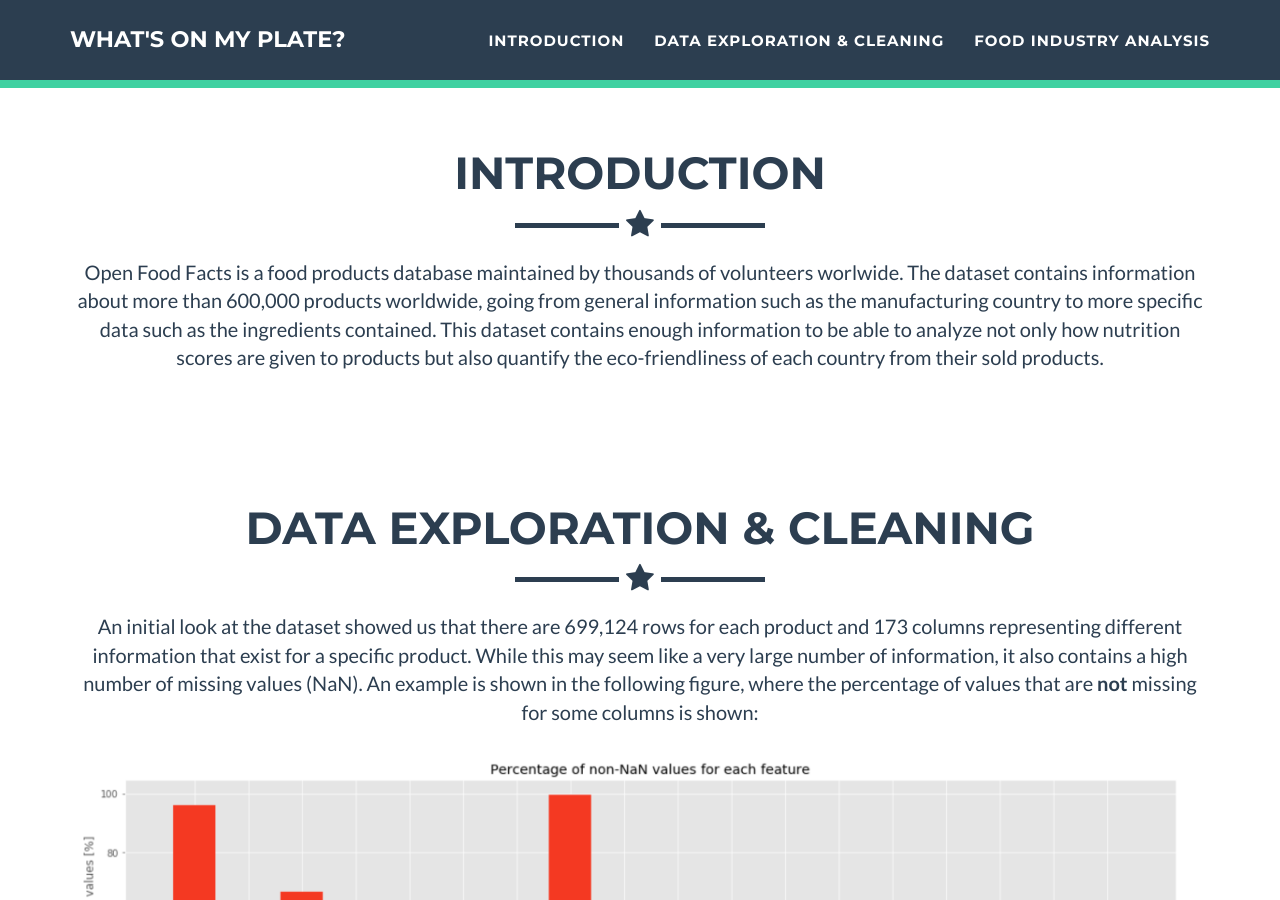
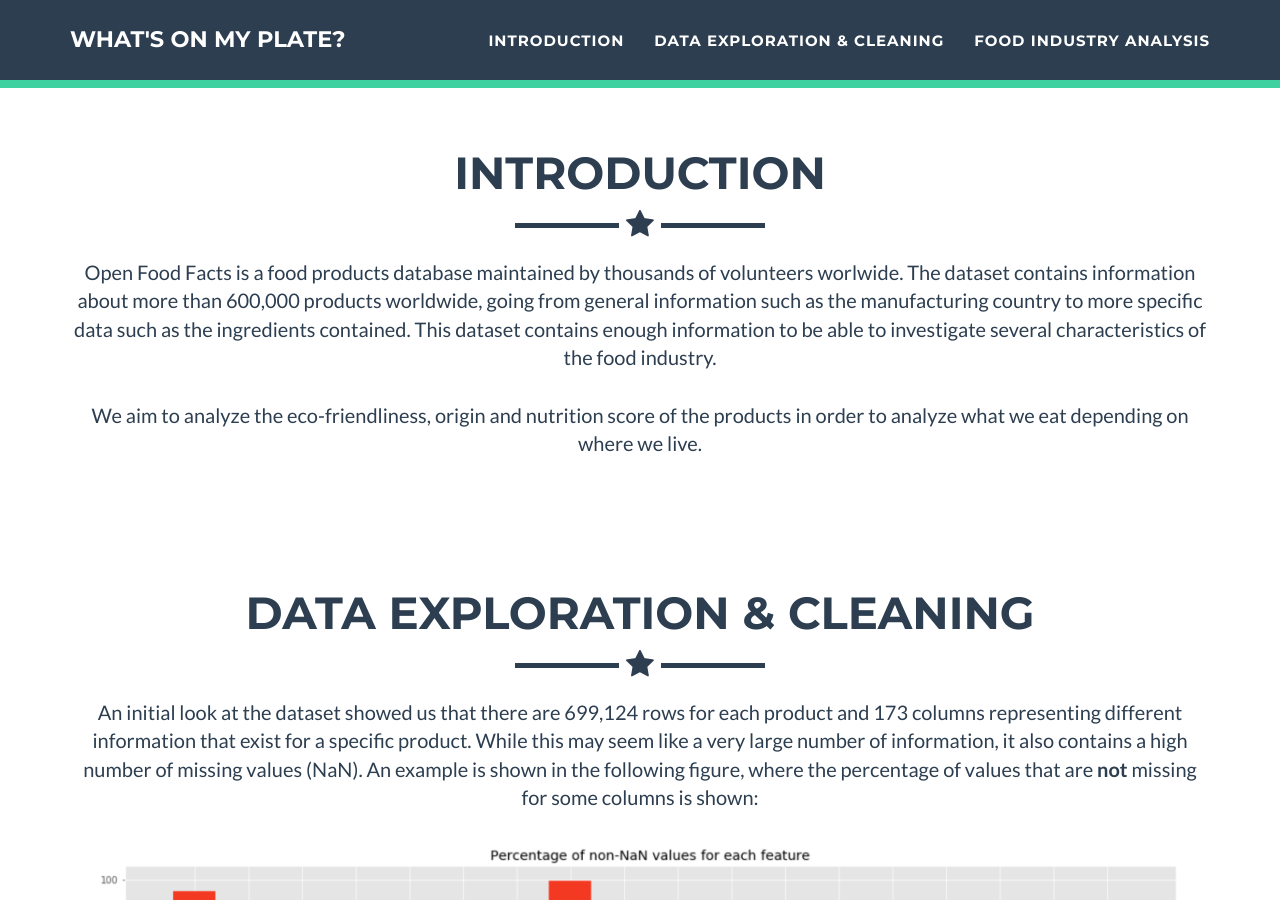
Before and after one commit to AhmedAhres/whats-on-my-plate, a Jekyll site: the page built from index.html, in a window 1280 px wide and 900 px high, scrolled down 871 px. Built offline with Jekyll 4.4.1, drawn with Linux system fonts in a browser that asks for light colours; some of the changed text lies outside the part shown.

Commit message:
Updated intro and added question

```diff
--- a/_includes/middle.html
+++ b/_includes/middle.html
@@ -9,8 +9,9 @@
                     <p> Open Food Facts is a food products database maintained by thousands of volunteers worlwide. The dataset
                       contains information about more than 600,000 products worldwide, going from general information
                       such as the manufacturing country to more specific data such as the ingredients contained. This dataset
-                      contains enough information to be able to analyze not only how nutrition scores are given to products
-                      but also quantify the eco-friendliness of each country from their sold products. <br>
+                      contains enough information to be able to investigate several characteristics of the food industry. <br> <br>
+                      We aim to analyze the eco-friendliness, origin and nutrition score of the products in order
+                      to analyze what we eat depending on where we live.
                     </p>
                 </div>
             </div>
@@ -156,6 +157,17 @@
             </div>
         </div>
     </subsection>
+
+    <subsection id="conclusions">
+        <div class="container">
+            <div class="row">
+                <div class="col-lg-12 text-center">
+                    <h2>How healthy do we eat in the different countries?</h2>
+                    <hr class="star-primary">
+                </div>
+            </div>
+        </div>
+    </subsection>
     <subsection id="conclusions">
         <div class="container">
             <div class="row">
```
